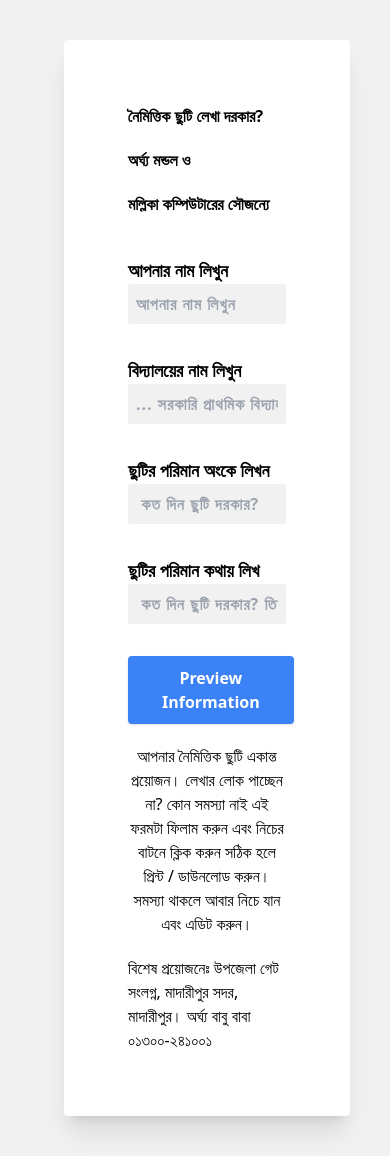
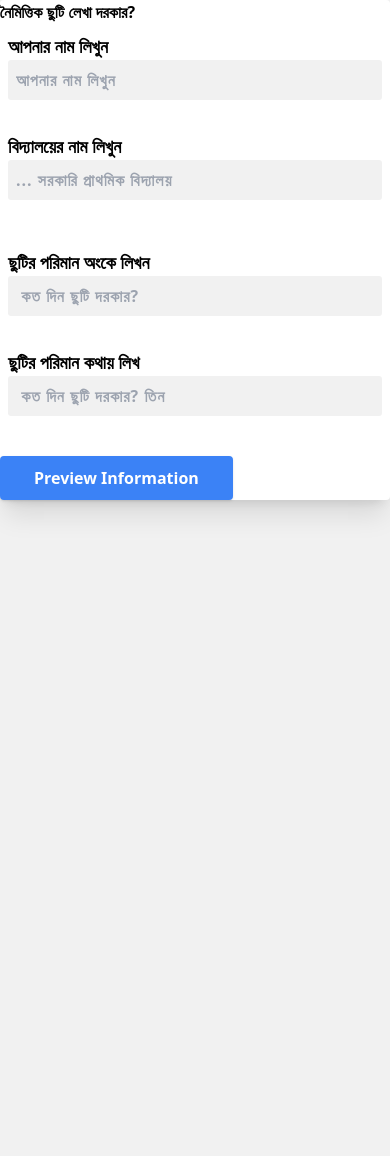
Before and after one commit to mollikacomputer/casual_leave, a Next.js app: page / in a window 390 px wide. After the commit the page ends 844 px from the top, so only its background shows below. Built offline with nearby package versions, Linux system fonts and the light colour scheme.

Commit message:
mobile version problem fixed

```diff
--- a/pages/index.js
+++ b/pages/index.js
@@ -17,19 +17,19 @@ export default function Home() {
   };
   return (
     <>
-      <div className="ml-16 mr-10 ">
+      <div className="md:ml-16 md:mr-10 ">
         {showApplication ? (
-          <div className="bg-white p-10">
+          <div className="bg-white md:p-10 sm: p-4">
             <ReactToPrint
               trigger={() => (
-                <button className="bg-blue-500 mb-10 text-white font-bold py-2 px-8 rounded shadow border-2 border-blue-500 hover:bg-transparent hover:text-blue-500 transition-all duration-300">
+                <button className="bg-blue-500 md:mb-10 sm:mb-4 text-white font-bold py-2 md:px-8 sm:px2 rounded shadow border-2 border-blue-500 hover:bg-transparent hover:text-blue-500 transition-all duration-300">
                   Download / Print
                 </button>
               )}
               content={() => componentRef.current}
             />
-            <h2 className="text-4xl font-bold"> নৈমিত্তিক ছুটি </h2>
-            <div ref={componentRef} className="m-32">
+            <h2 className="md:text-4xl sm:lg sm: hidden font-bold"> নৈমিত্তিক ছুটি </h2>
+            <div ref={componentRef} className="md:m-16 sm: p-2 sm: m-2">
               <p>তারিখঃ</p>
               <br/>
               <p>বরাবর,</p>
@@ -70,17 +70,17 @@ export default function Home() {
             </button>
           </div>
         ) : (
-          <div className="bg-white radius rounded shadow-xl p-16 my-10 ">
+          <div className="bg-white radius rounded shadow-xl md:p-16 sm:p-2 sm:m-2 md:my-10 sm:my-2 ">
             <h1 className="md:text-2xl sm:text-lg md:flex justify-center items-center font-bold">
               নৈমিত্তিক ছুটি লেখা দরকার?
               </h1>
-            <h2 className="md:text-xl my-5 sm:text-lg md:flex justify-center items-center font-bold">
+            <h2 className="md:text-xl my-5 sm: hidden md:block md:flex justify-center items-center font-bold">
               অর্ঘ্য মন্ডল ও
             </h2>
-            <h3 className="md:text-lg sm:text-lg mb-10 md:flex justify-center items-center font-bold">
+            <h3 className="md:text-lg mb-10 sm: hidden md:flex justify-center items-center font-bold">
               মল্লিকা কম্পিউটারের সৌজন্যে
             </h3>
-            <div className="md:grid grid-cols-2 gap-10 ">
+            <div className="md:grid grid-cols-2 md:gap-10 sm: p-2 ">
               <div className="flex flex-col">
                 <label className="font-bold text-lg" htmlFor="peoplename">
                   আপনার নাম লিখুন
@@ -110,7 +110,7 @@ export default function Home() {
                 />
               </div>
             </div>
-            <div className="md:grid grid-cols-2 gap-10">
+            <div className="md:grid grid-cols-2 sm:flex flex-col gap-10 sm: p-2 ">
               <div className="flex flex-col">
                 <label className="font-bold text-lg" htmlFor="schoolno">
                   ছুটির পরিমান অংকে লিখন
@@ -146,8 +146,8 @@ export default function Home() {
             >
               Preview Information
             </button>
-            <p className="text-center my-5"> আপনার নৈমিত্তিক ছুটি একান্ত প্রয়োজন। লেখার লোক পাচ্ছেন না? কোন সমস্যা নাই এই ফরমটা ফিলাম করুন এবং নিচের বাটনে  ক্লিক করুন সঠিক হলে প্রিন্ট / ডাউনলোড করুন। সমস্যা থাকলে আবার নিচে যান এবং এডিট করুন। </p>
-            <p className="flex justify-center"> বিশেষ প্রয়োজনেঃ উপজেলা গেট সংলগ্ন, মাদারীপুর সদর, মাদারীপুর। অর্ঘ্য বাবু বাবা ০১৩০০-২৪১০০১ </p>
+            <p className="text-center my-5 sm:hidden hidden md:block"> আপনার নৈমিত্তিক ছুটি একান্ত প্রয়োজন। লেখার লোক পাচ্ছেন না? কোন সমস্যা নাই এই ফরমটা ফিলাম করুন এবং নিচের বাটনে  ক্লিক করুন সঠিক হলে প্রিন্ট / ডাউনলোড করুন। সমস্যা থাকলে আবার নিচে যান এবং এডিট করুন। </p>
+            <p className="flex justify-center sm:hidden hidden md:block"> বিশেষ প্রয়োজনেঃ উপজেলা গেট সংলগ্ন, মাদারীপুর সদর, মাদারীপুর। অর্ঘ্য বাবু বাবা ০১৩০০-২৪১০০১ </p>
           </div>
         )}
       </div>
```
Also changed, not shown: styles/globals.css (line endings or trailing spaces).
